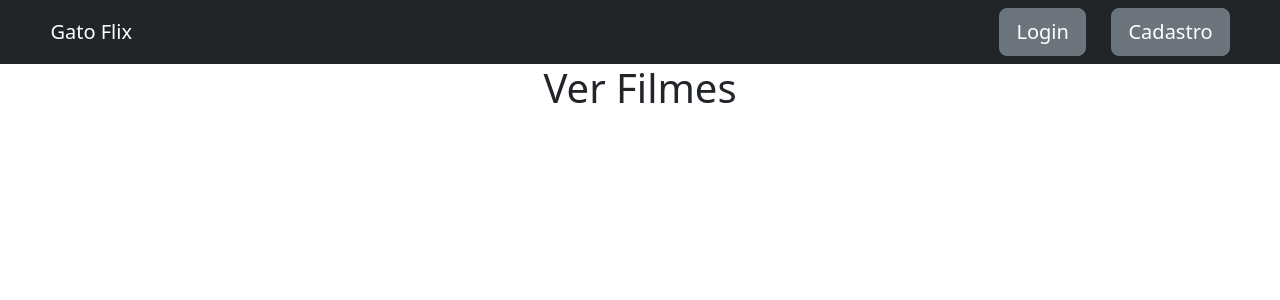
After one commit to TarikPonciano/Gato-Flix-2025.07.224, a Django app: page /ver_filmes/ in a window 1280 px wide. The commit adds this page. Shown: the top 300 px of the page. Run offline with Django 4.2, Linux system fonts and the light colour scheme; some libraries are stand-ins or nearby versions.

Commit message:
Rotas Novas

```diff
--- a/catalogo/templates/base.html
+++ b/catalogo/templates/base.html
@@ -24,9 +24,9 @@
             {%if user.is_authenticated %}
             <div style="display: flex; gap: 2vw; margin-right: 3vw;">
                 {%if user.perfil.tipo_usuario == 'administrador' %}
-                <a class="btn btn-secondary btn-lg" href=""> Adicionar Filmes</a>
+                <a class="btn btn-secondary btn-lg" href="{%url 'adicionar_filme'%}"> Adicionar Filmes</a>
                 {%endif%}
-                <a class="btn btn-secondary btn-lg" href=""> Ver Filmes</a>
+                <a class="btn btn-secondary btn-lg" href="{%url 'ver_filmes'%}"> Ver Filmes</a>
                 <a class="btn btn-danger btn-lg" href="{% url 'logout' %}">Logout</a>
             </div>
 
--- /dev/null
+++ b/catalogo/templates/catalogo/verFilmes.html
@@ -0,0 +1,8 @@
+{%extends 'base.html'%}
+{%load bootstrap5%}
+
+{%block title%} Ver Filmes {%endblock%}
+
+{% block content %}
+<h1 style="text-align: center;">Ver Filmes</h1>
+{%endblock%}
--- a/catalogo/urls.py
+++ b/catalogo/urls.py
@@ -1,9 +1,11 @@
 from django.urls import path
 # from . import views
-from .views import home, login_view, cadastro
+from .views import home, login_view, cadastro, ver_filmes, adicionar_filme
 
 urlpatterns = [
     path('', home, name='home'),
     path('login/', login_view, name='login_view'),
     path('cadastro/', cadastro, name='cadastro'),
+    path('ver_filmes/', ver_filmes, name='ver_filmes'),
+    path('adicionar_filme/', adicionar_filme, name='adicionar_filme'),
 ]
--- a/catalogo/views.py
+++ b/catalogo/views.py
@@ -45,3 +45,9 @@ def cadastro(request):
 
     context = {'form': form}
     return render(request, 'catalogo/cadastro.html', context)
+
+def ver_filmes(request):
+    return render(request, 'catalogo/verFilmes.html')
+
+def adicionar_filme(request):
+    return render(request, 'catalogo/adicionarFilme.html')
```
Also changed, not shown: catalogo/templates/catalogo/adicionarFilme.html (added, +8 -0 lines).
